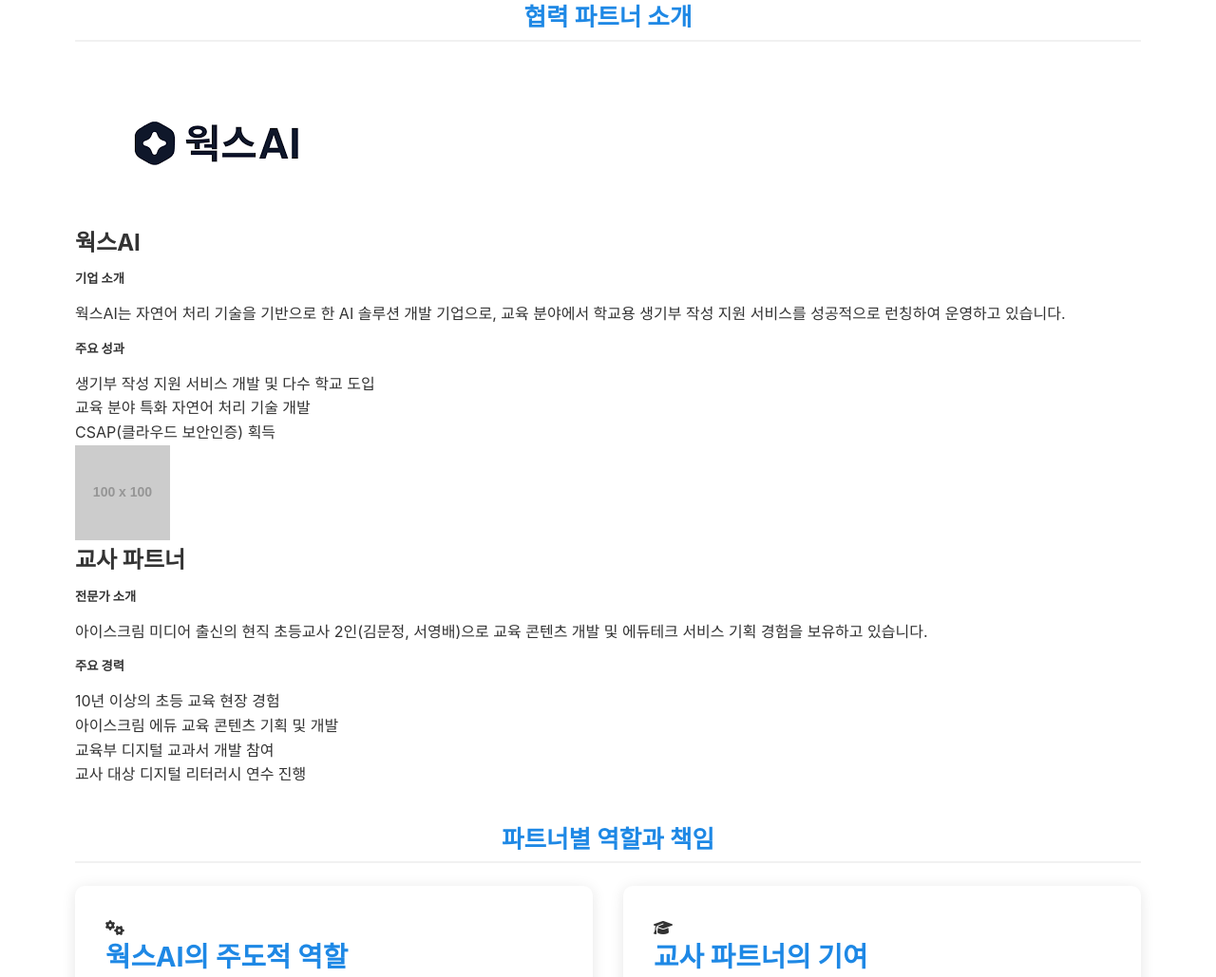
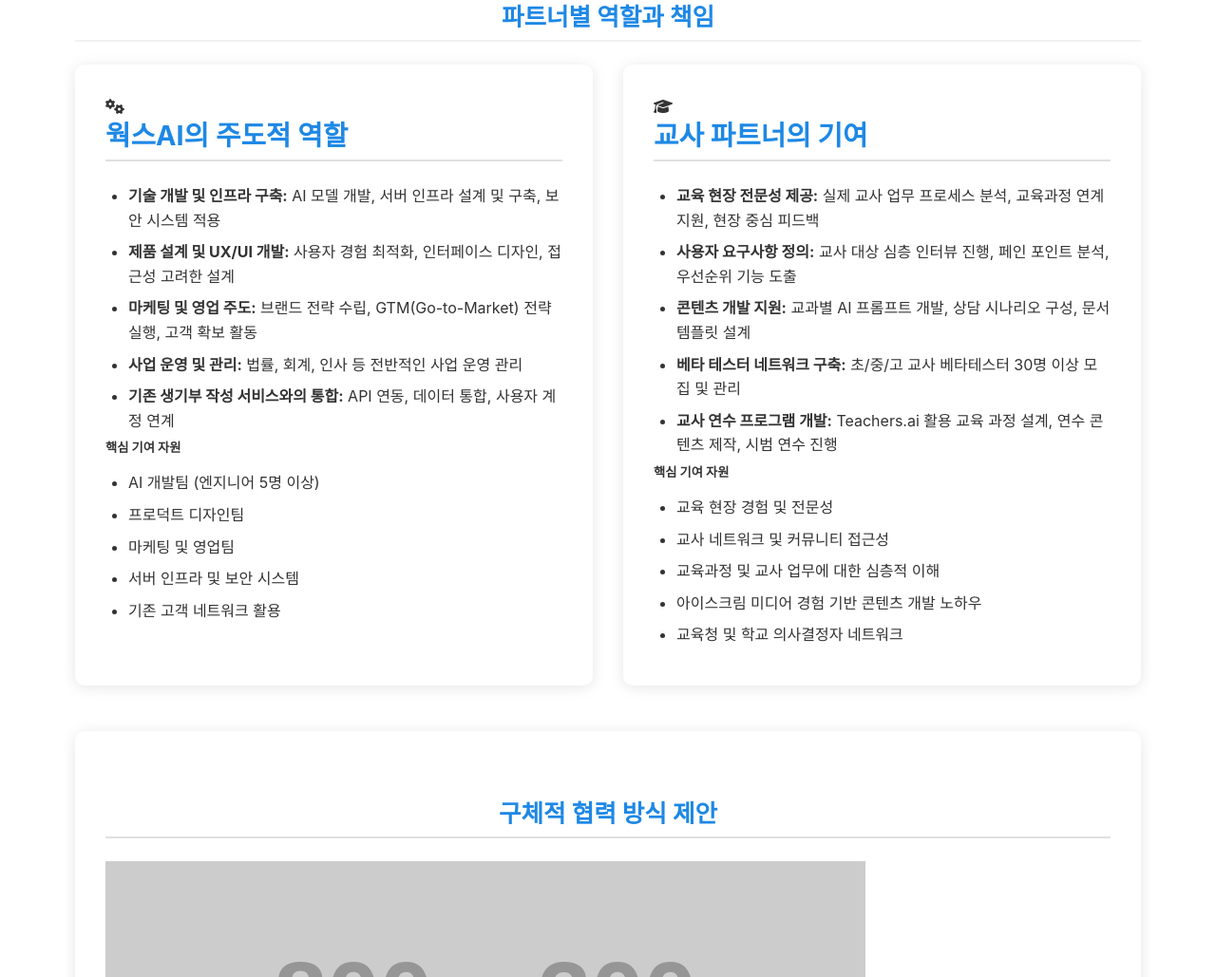
Before and after one commit to reallygood83/teachersai, a plain HTML site: page index.html in a window 1280 px wide. Shown: the part 10768-11797 px from the top of the page at 95% size. Drawn offline with nearby package versions, Linux system fonts and the light colour scheme; placeholder pictures from the web are drawn by us.

Commit message:
협력 파트너 소개 섹션 삭제

```diff
--- a/index.html
+++ b/index.html
@@ -460,45 +460,6 @@
                             <li><i class="fas fa-check-circle"></i> <strong>상호 보완적 성장:</strong> 웍스AI의 기술적 발전과 교육 도메인 전문가의 영향력 확대를 동시에 실현</li>
                             <li><i class="fas fa-check-circle"></i> <strong>사회적 가치 창출:</strong> 교사의 행정 부담 경감과 교육의 질 향상을 통한 교육 환경 개선</li>
                         </ul>
-                    </div>
-                </div>
-            </div>
-
-            <div class="partners-background">
-                <h3 class="subsection-title">협력 파트너 소개</h3>
-                <div class="partner-cards">
-                    <div class="partner-card">
-                        <div class="partner-header">
-                            <img src="logo_worksai.png" alt="웍스AI 로고" class="partner-logo">
-                            <h4>웍스AI</h4>
-                        </div>
-                        <div class="partner-body">
-                            <h5>기업 소개</h5>
-                            <p>웍스AI는 자연어 처리 기술을 기반으로 한 AI 솔루션 개발 기업으로, 교육 분야에서 학교용 생기부 작성 지원 서비스를 성공적으로 런칭하여 운영하고 있습니다.</p>
-                            <h5>주요 성과</h5>
-                            <ul>
-                                <li>생기부 작성 지원 서비스 개발 및 다수 학교 도입</li>
-                                <li>교육 분야 특화 자연어 처리 기술 개발</li>
-                                <li>CSAP(클라우드 보안인증) 획득</li>
-                            </ul>
-                        </div>
-                    </div>
-                    <div class="partner-card">
-                        <div class="partner-header">
-                            <img src="https://via.placeholder.com/100x100?text=Profile" alt="교사 파트너 프로필" class="partner-logo">
-                            <h4>교사 파트너</h4>
-                        </div>
-                        <div class="partner-body">
-                            <h5>전문가 소개</h5>
-                            <p>아이스크림 미디어 출신의 현직 초등교사 2인(김문정, 서영배)으로 교육 콘텐츠 개발 및 에듀테크 서비스 기획 경험을 보유하고 있습니다.</p>
-                            <h5>주요 경력</h5>
-                            <ul>
-                                <li>10년 이상의 초등 교육 현장 경험</li>
-                                <li>아이스크림 에듀 교육 콘텐츠 기획 및 개발</li>
-                                <li>교육부 디지털 교과서 개발 참여</li>
-                                <li>교사 대상 디지털 리터러시 연수 진행</li>
-                            </ul>
-                        </div>
                     </div>
                 </div>
             </div>
```
